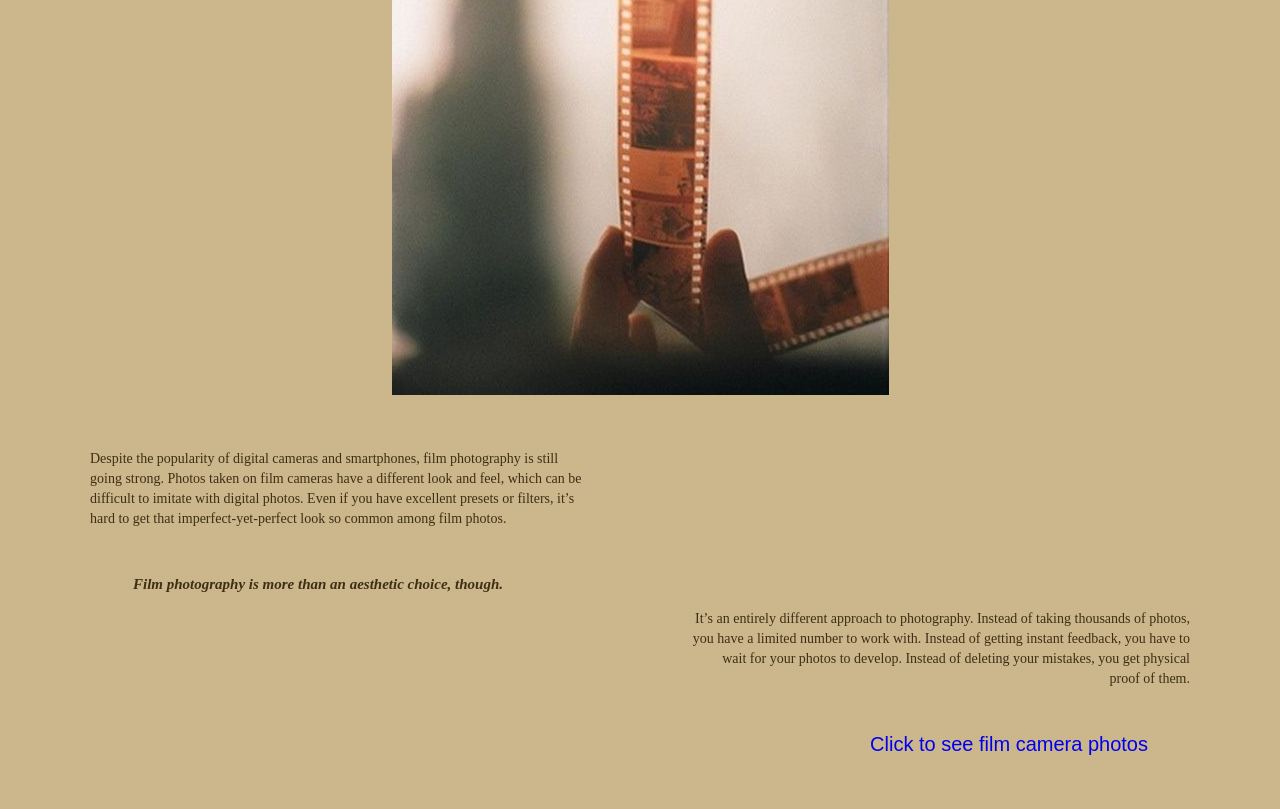
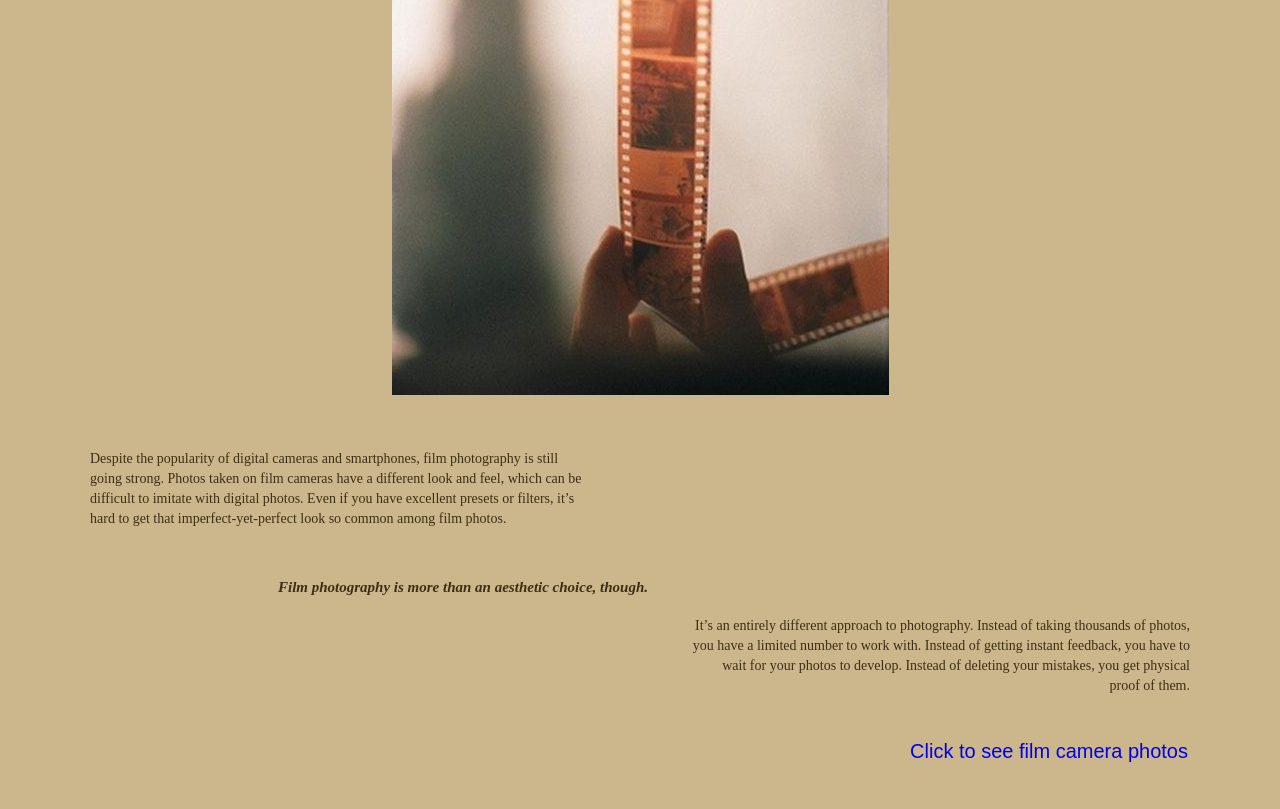
Before and after one commit to dxh703kim/FirstWebsite2, a plain HTML site: page index.html in a window 1280 px wide. Shown: the part 513-1322 px from the top of the page. Drawn offline with Linux system fonts and the light colour scheme.

Commit message:
Add files via upload

```diff
--- a/CSS/style.css
+++ b/CSS/style.css
@@ -76,9 +76,10 @@ a:hover {
     font-size: 15px;
     font-weight: bold;
     font-style: italic;
-    line-height: 10px;
+    /* line-height: 10px; */
     position: relative;
-    left: -364px;
+    text-align: left;
+    left: -154px;
     width: 500px;
 }
 
@@ -119,8 +120,9 @@ img {
 #link {
     font-family: 'Asap', sans-serif;
     position: relative;
-    left: 300px;
+    left: 398px;
     text-align: right;
+    width: 500px;
 }
 
 /* .camera {
```
